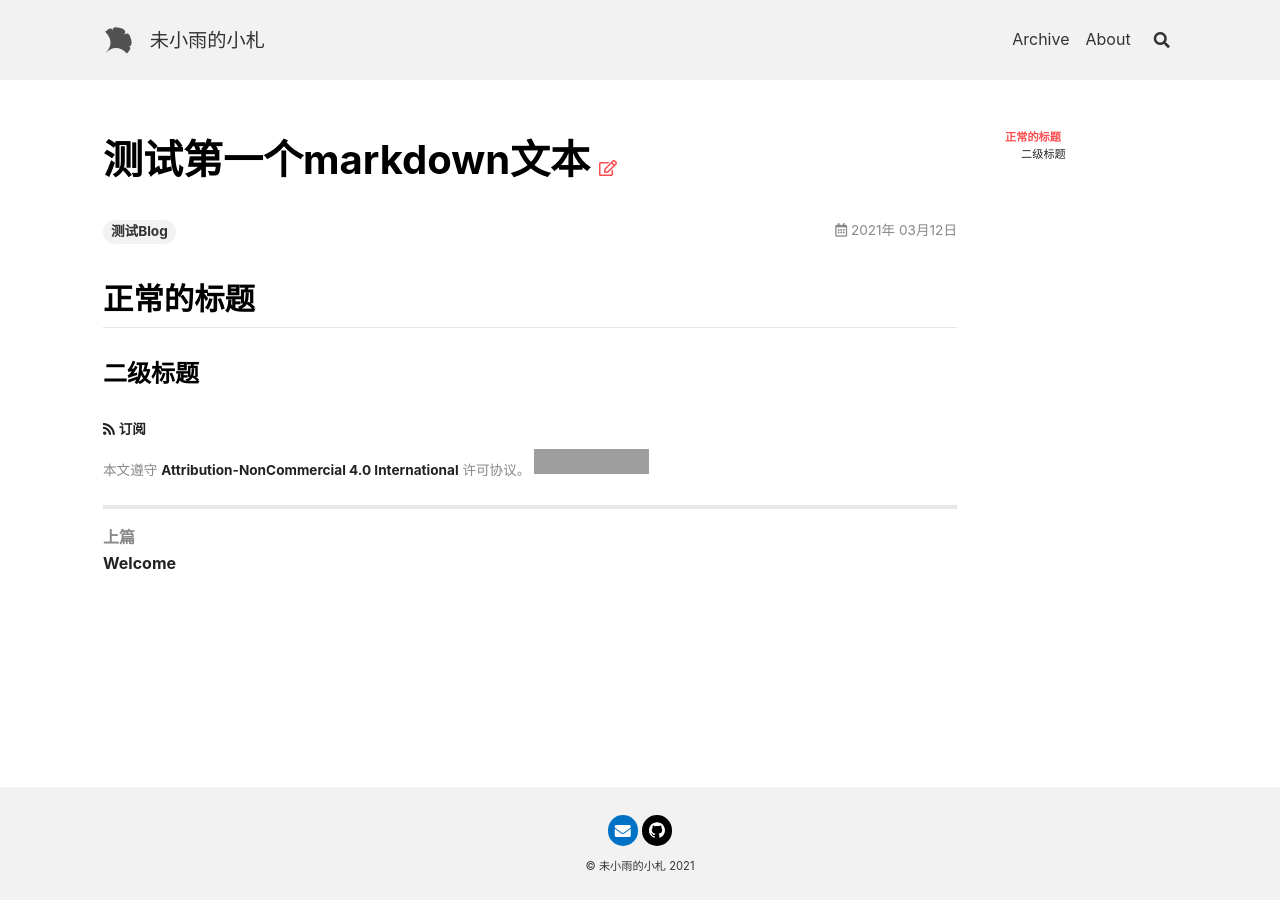
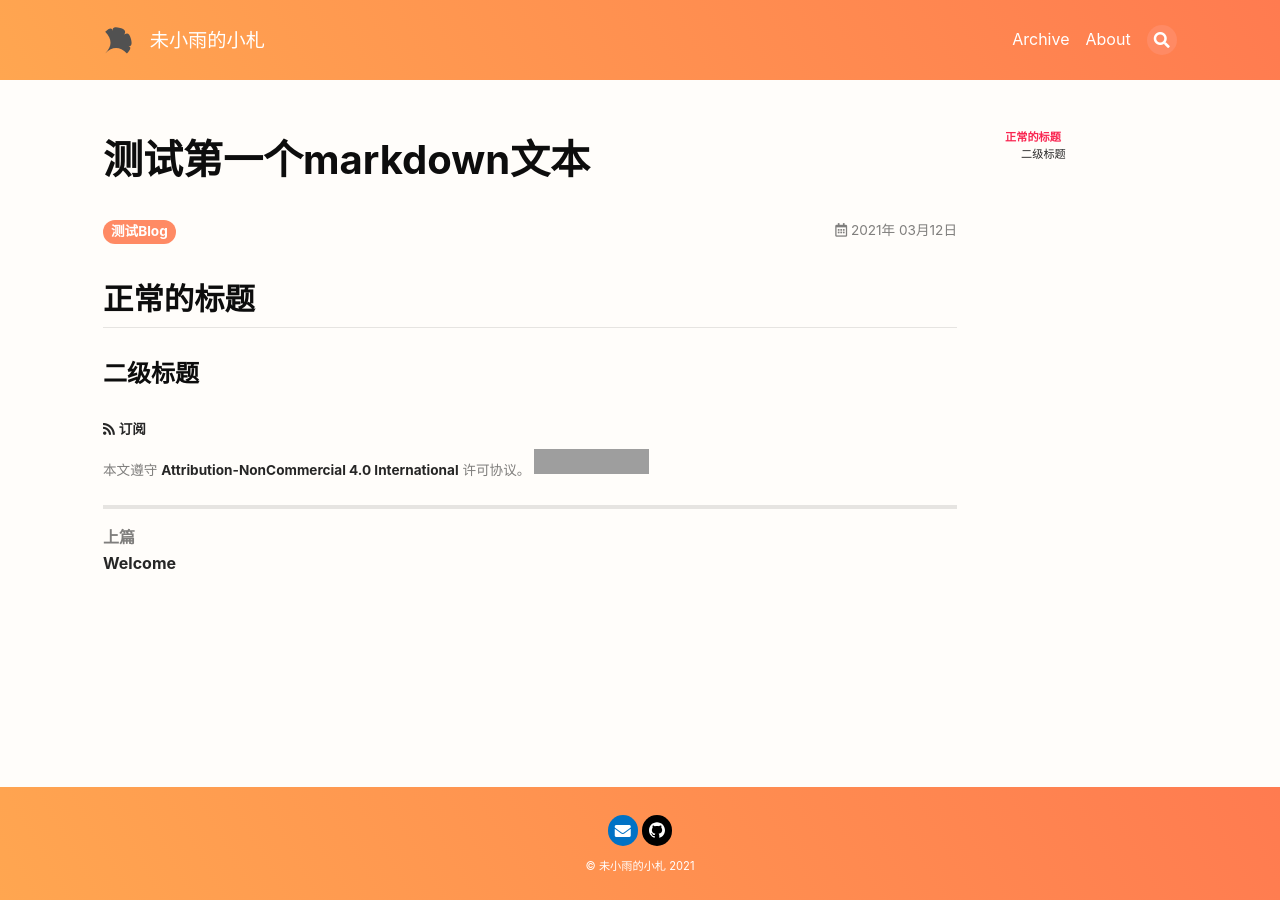
Before and after one commit to cloudland/cloudland.github.io, a Jekyll site: the page built from _posts/2021-03-12-blog-01.md, in a window 1280 px wide. Built offline with Jekyll 4.4.1, drawn with Linux system fonts in a browser that asks for light colours; nearby versions of some CDN libraries; grey boxes are pictures that could not be loaded.

Commit message:
修改默认配置

```diff
--- a/_config.yml
+++ b/_config.yml
@@ -14,8 +14,8 @@
 
 ## => Site Settings
 ##############################
-text_skin: default # "default" (default), "dark", "forest", "ocean", "chocolate", "orange"
-highlight_theme: default # "default" (default), "tomorrow", "tomorrow-night", "tomorrow-night-eighties", "tomorrow-night-blue", "tomorrow-night-bright"
+text_skin: orange # "default" (default), "dark", "forest", "ocean", "chocolate", "orange"
+highlight_theme: tomorrow-night # "default" (default), "tomorrow", "tomorrow-night", "tomorrow-night-eighties", "tomorrow-night-blue", "tomorrow-night-bright"
 url     : https://cloudland.github.io # the base hostname & protocol for your site e.g. https://www.someone.com
 baseurl : # does not include hostname
 title   : 未小雨的小札
```
Also changed, not shown: _posts/2021-03-12-blog-01.md (+5 -0 lines).
